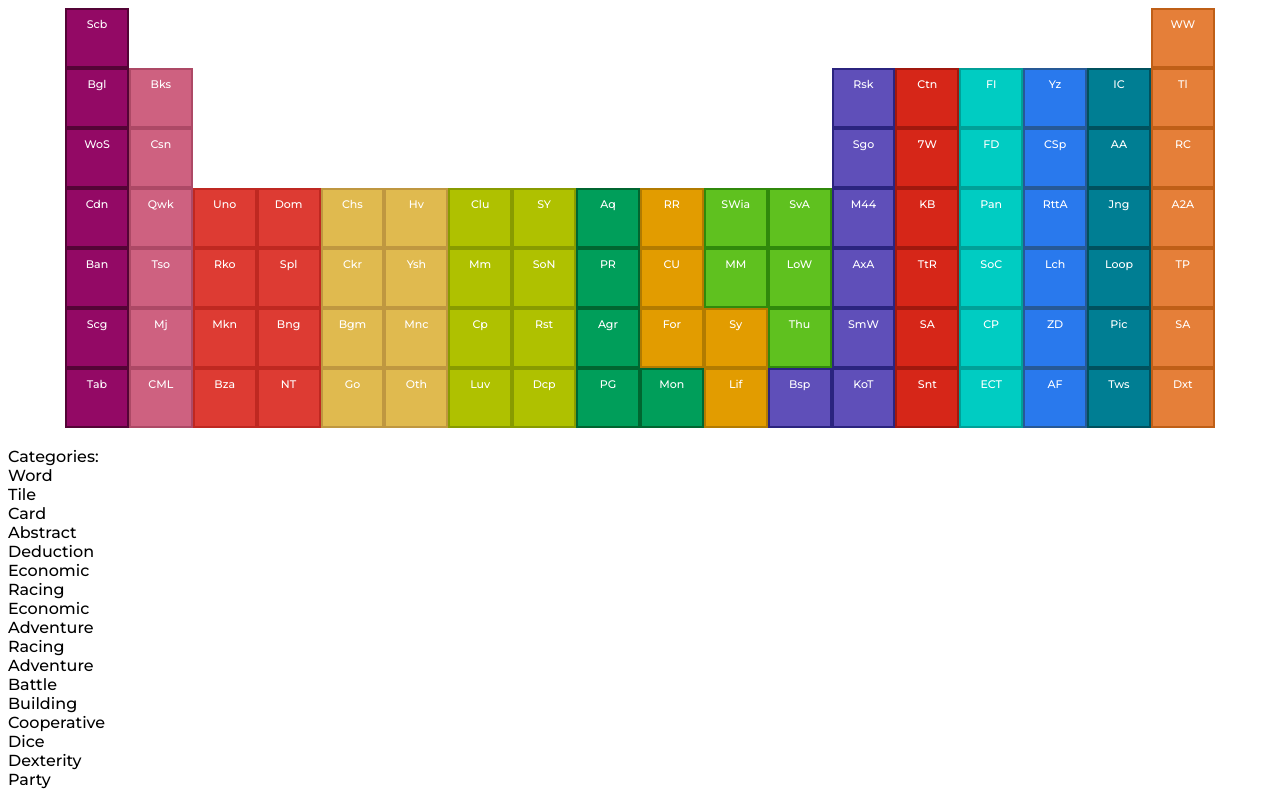
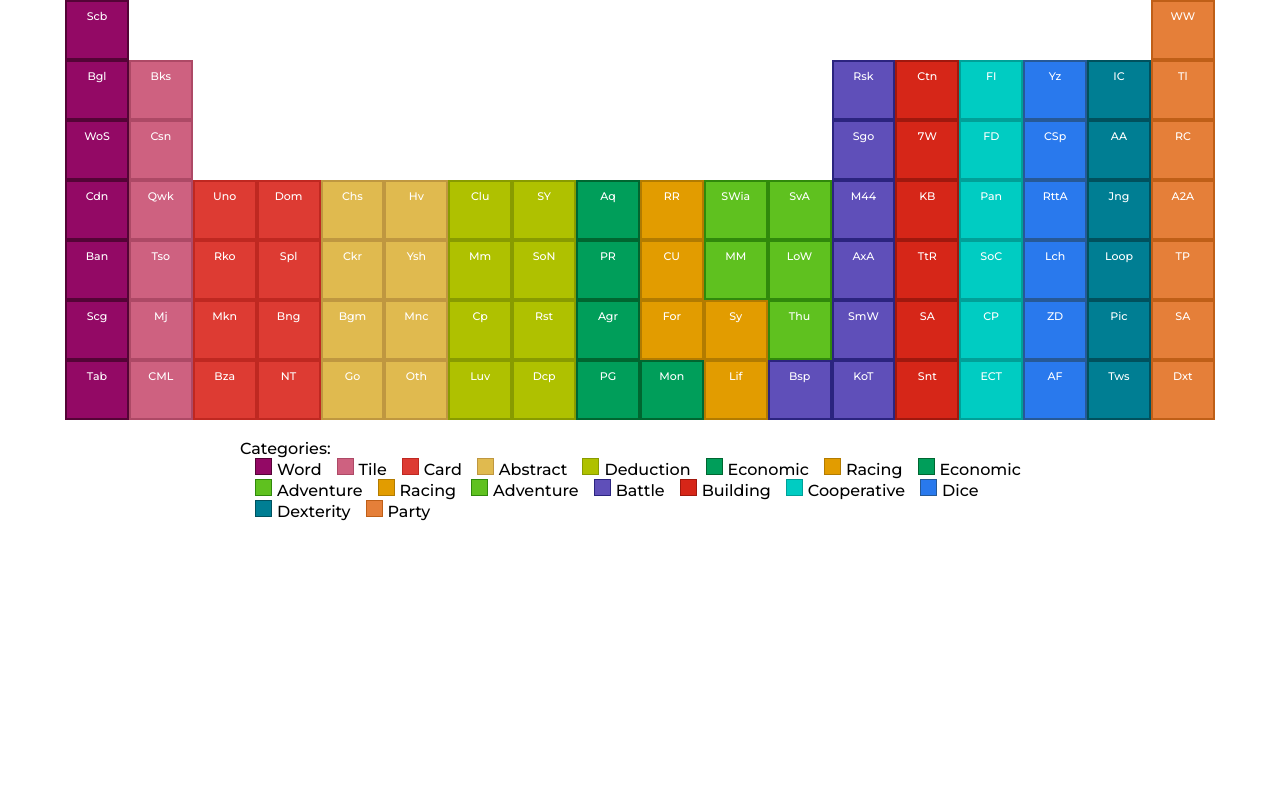
Before and after one commit to Stoke-Dev/boardgame-periodic, a plain HTML site: page index.html in a window 1280 px wide. Drawn offline with nearby package versions, Linux system fonts and the light colour scheme.

Commit message:
category functionality and close button added

```diff
--- a/assets/bg_parser.js
+++ b/assets/bg_parser.js
@@ -29,11 +29,14 @@ $("document").ready(function(){
             $("#cat_list").html("")
 
             $.each(category_list, function(key, val){
-                $("#cat_list").append(val + "<br>");
+                var $cat_item = $("<div>", {id: val, "class": "category-list-item"}).html(val);
+                $cat_item.mouseenter(function(){
+                    $("."+val).addClass("cat-highlight");
+                }).mouseleave(function(){
+                    $("."+val).removeClass("cat-highlight");
+                });
+                $("#cat_list").append($cat_item);
             });
-
-
-
 
 
             console.log("Finished");
@@ -50,8 +53,6 @@ $("document").ready(function(){
 var openPanel = function(id) {
 
     $(".bg_popup_container").show();
-
-    //$("body").append('<div class="bg_popup_container"><div class="bg_popup">' + getData(id) + '</div></div>');
 
     console.log(db[id]);
 
--- a/assets/peri_styles.css
+++ b/assets/peri_styles.css
@@ -7,6 +7,11 @@ html {
 }
 html * {
   box-sizing: border-box;
+}
+
+
+body {
+  margin: 0;
 }
 
 .col-xs-1 {
@@ -26,6 +31,10 @@ html * {
 .col-xs-1.off {
   border-color: transparent;
   cursor: default;
+}
+
+.col-xs-1.cat-highlight {
+  color:black;
 }
 
 .container {
@@ -100,8 +109,16 @@ html * {
   border-radius: 30px;
 }
 
+#card #close {
+  display: block;
+  position: absolute;
+  right: -30px;
+  color: white;
+  cursor: pointer;
+}
+
 #card #title{
-  color:white;
+  color: white;
   text-transform: uppercase;
   font-size: 70px;
   font-weight: 500;
@@ -322,6 +339,28 @@ html * {
 }
 
 
+
+#cat_container {
+  display: block;
+  width: 800px;
+  margin: auto;
+}
+
+#cat_list .category-list-item {
+  cursor: default;
+  display: inline-block;
+}
+
+#cat_list .category-list-item:before {
+  content: "";
+  display: inline-block;
+  width: 15px;
+  height: 15px;
+  margin: 0 5px 0 15px;
+  background: #efefef;
+}
+
+
 /*********************
 ***** CARD COLORS ****
 *********************/
@@ -353,6 +392,10 @@ html * {
   background: #930965; /* Two */
   border: 2px solid #540436; /* One */
 }
+#cat_list #Word.category-list-item:before {
+  background: #930965; /* Two */
+  border: 1px solid #540436; /* One */
+}
 /*Dexterity: One 00515e, Two 007e93, Three 00a1bc*/
 #card.Dexterity {
   border-color: #00515e; /* One */
@@ -379,6 +422,10 @@ html * {
 .col-xs-1.Dexterity {
   background: #007e93; /* Two */
   border: 2px solid #00515e; /* One */
+}
+#cat_list #Dexterity.category-list-item:before {
+  background: #007e93; /* Two */
+  border: 1px solid #00515e; /* One */
 }
 /*Economic: One 006630, Two 009e5a, Three 00d293*/
 #card.Economic {
@@ -407,6 +454,10 @@ html * {
   background: #009e5a; /* Two */
   border: 2px solid #006630; /* One */
 }
+#cat_list #Economic.category-list-item:before {
+  background: #009e5a; /* Two */
+  border: 1px solid #006630; /* One */
+}
 /*Abstract: One bf9740, Two e0ba4f, Three f9e252*/
 #card.Abstract {
   border-color: #bf9740; /* One */
@@ -433,6 +484,10 @@ html * {
 .col-xs-1.Abstract {
   background: #e0ba4f; /* Two */
   border: 2px solid #bf9740; /* One */
+}
+#cat_list #Abstract.category-list-item:before {
+  background: #e0ba4f; /* Two */
+  border: 1px solid #bf9740; /* One */
 }
 /*Party: One bf5f17, Two e57f39, Three ff9f50*/
 #card.Party {
@@ -461,6 +516,10 @@ html * {
   background: #e57f39; /* Two */
   border: 2px solid #bf5f17; /* One */
 }
+#cat_list #Party.category-list-item:before {
+  background: #e57f39; /* Two */
+  border: 1px solid #bf5f17; /* One */
+}
 /*Building: One a0180e, Two d62618, Three fc4032*/
 #card.Building {
   border-color: #a0180e; /* One */
@@ -487,6 +546,10 @@ html * {
 .col-xs-1.Building {
   background: #d62618; /* Two */
   border: 2px solid #a0180e; /* One */
+}
+#cat_list #Building.category-list-item:before {
+  background: #d62618; /* Two */
+  border: 1px solid #a0180e; /* One */
 }
 /*Cooperative: One 00a098, Two 00ccc2, Three 00eae9*/
 #card.Cooperative {
@@ -515,6 +578,10 @@ html * {
   background: #00ccc2; /* Two */
   border: 2px solid #00a098; /* One */
 }
+#cat_list #Cooperative.category-list-item:before {
+  background: #00ccc2; /* Two */
+  border: 1px solid #00a098; /* One */
+}
 /*Adventure: One 30890b, Two 5fc11f, Three 5be828*/
 #card.Adventure {
   border-color: #30890b; /* One */
@@ -541,6 +608,10 @@ html * {
 .col-xs-1.Adventure {
   background: #5fc11f; /* Two */
   border: 2px solid #30890b; /* One */
+}
+#cat_list #Adventure.category-list-item:before {
+  background: #5fc11f; /* Two */
+  border: 1px solid #30890b; /* One */
 }
 /*Tile: One ad4966, Two ce6180, Three e585a5*/
 #card.Tile {
@@ -569,6 +640,10 @@ html * {
   background: #ce6180; /* Two */
   border: 2px solid #ad4966; /* One */
 }
+#cat_list #Tile.category-list-item:before {
+  background: #ce6180; /* Two */
+  border: 1px solid #ad4966; /* One */
+}
 /*Battle: One 2b247f, Two 5f4fb9, Three 8d77f2*/
 #card.Battle {
   border-color: #2b247f; /* One */
@@ -595,6 +670,10 @@ html * {
 .col-xs-1.Battle {
   background: #5f4fb9; /* Two */
   border: 2px solid #2b247f; /* One */
+}
+#cat_list #Battle.category-list-item:before {
+  background: #5f4fb9; /* Two */
+  border: 1px solid #2b247f; /* One */
 }
 /*Deduction: One 889b00, Two afc100, Three d3e900*/
 #card.Deduction {
@@ -623,6 +702,10 @@ html * {
   background: #afc100; /* Two */
   border: 2px solid #889b00; /* One */
 }
+#cat_list #Deduction.category-list-item:before {
+  background: #afc100; /* Two */
+  border: 1px solid #889b00; /* One */
+}
 /*Racing: One b27b00, Two e29c00, Three ffc200*/
 #card.Racing {
   border-color: #b27b00; /* One */
@@ -649,6 +732,10 @@ html * {
 .col-xs-1.Racing {
   background: #e29c00; /* Two */
   border: 2px solid #b27b00; /* One */
+}
+#cat_list #Racing.category-list-item:before {
+  background: #e29c00; /* Two */
+  border: 1px solid #b27b00; /* One */
 }
 /*Card: One bf2821, Two dd3b33, Three f05448*/
 #card.Card {
@@ -677,6 +764,10 @@ html * {
   background: #dd3b33; /* Two */
   border: 2px solid #bf2821; /* One */
 }
+#cat_list #Card.category-list-item:before {
+  background: #dd3b33; /* Two */
+  border: 1px solid #bf2821; /* One */
+}
 /*Dice: One 265996, Two 2979ed, Three 4599f4*/
 #card.Dice {
   border-color: #265996; /* One */
@@ -704,3 +795,7 @@ html * {
   background: #2979ed; /* Two */
   border: 2px solid #265996; /* One */
 }
+#cat_list #Dice.category-list-item:before {
+  background: #2979ed; /* Two */
+  border: 1px solid #265996; /* One */
+}
--- a/index.html
+++ b/index.html
@@ -160,7 +160,7 @@
 
 <br>
 
-<div>
+<div id="cat_container">
     <header>Categories:</header>
     <div id="cat_list">
         [loading]
@@ -174,6 +174,7 @@
 <div class="bg_popup_container">
     <!-- Popup Card -->
     <div id="card" class="bg_popup">
+        <div id="close">✕</div>
         <h1 id="title">[Title]</h1>
         <div class="icon racing">
             <div id="category_name" class="caption">[Category Name]</div>
```
